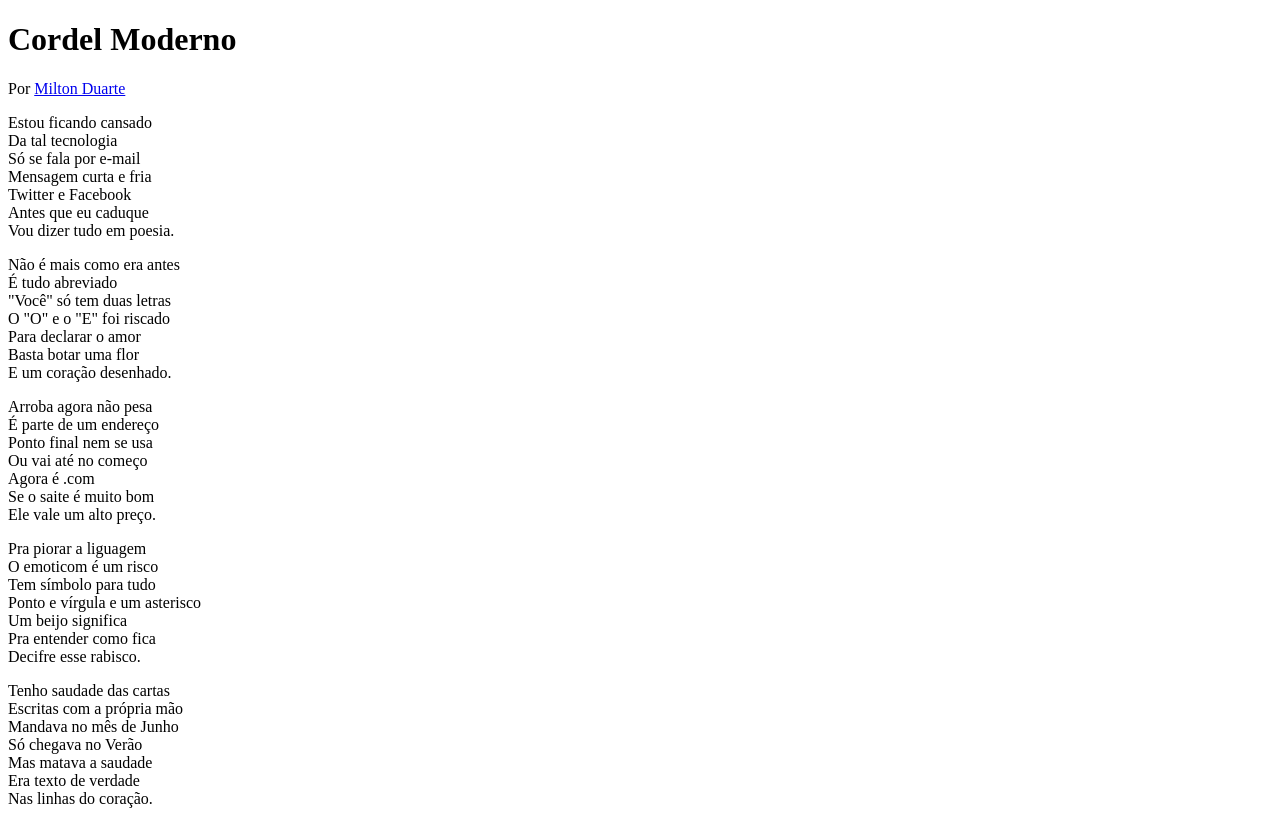
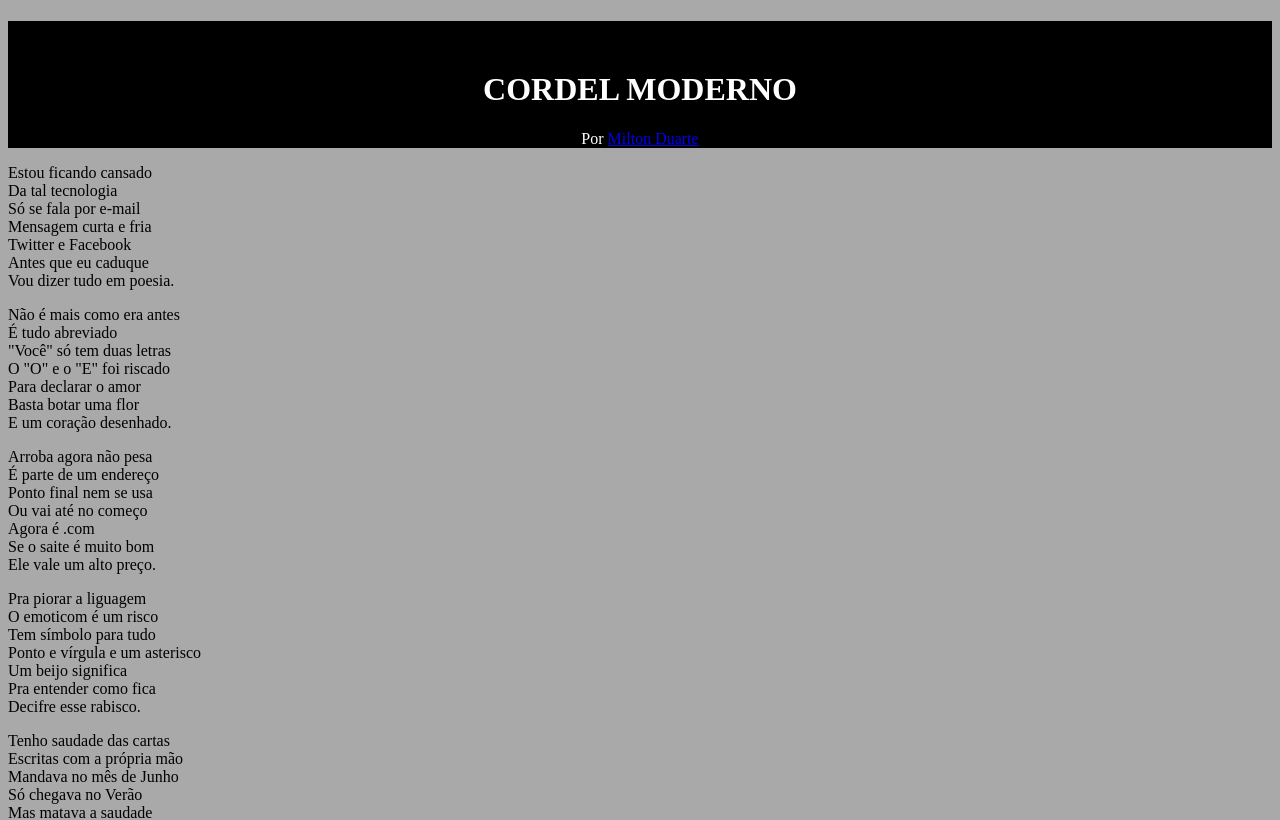
Before and after one commit to CARLOSGC07/html-css, a plain HTML site: page exercicios/desafio012/progeto-cordel-moderno.html in a window 1280 px wide. Shown: the top 820 px of the page. Drawn offline with Linux system fonts and the light colour scheme.

Commit message:
editando o estilo

```diff
--- a/exercicios/desafio012/progeto-cordel-moderno.html
+++ b/exercicios/desafio012/progeto-cordel-moderno.html
@@ -13,7 +13,7 @@
 
     </header>
 
-<section>
+<section class="normal">
     <p>
         Estou ficando cansado<br>
         Da tal tecnologia<br>
@@ -25,7 +25,7 @@
     </p>
 </section>
 
-<section>
+<section class="imagem">
     <p>
         Não é mais como era antes<br>
         É tudo abreviado<br>
@@ -37,7 +37,7 @@
     </p>
 </section>
 
-<section>
+<section class="normal">
     <p>
         Arroba agora não pesa<br>
         É parte de um endereço<br>
@@ -57,7 +57,7 @@
     Decifre esse rabisco.
 </section>
 
-<section>
+<section class="imagem">
     <p>
         Tenho saudade das cartas<br>
         Escritas com a própria mão<br>
@@ -69,7 +69,7 @@
     </p>
 </section>
 
-<section>
+<section class="normal">
     <p>
         Agora, escrevo e envio<br>
         Chegando na mesma hora<br>
--- a/exercicios/desafio012/style.css
+++ b/exercicios/desafio012/style.css
@@ -1 +1,24 @@
 @charset "UTF-8"
+
+*{
+    margin: 0px;
+    padding: 0px;
+}
+
+html, body{
+    min-height: 100vh;
+    background-color: darkgray;
+}
+
+header{
+    background-color: black;
+    color: white;
+    text-align: center;
+}
+
+
+header > h1{
+    padding-top: 50px;
+    text-transform: uppercase
+    ;
+}
```
